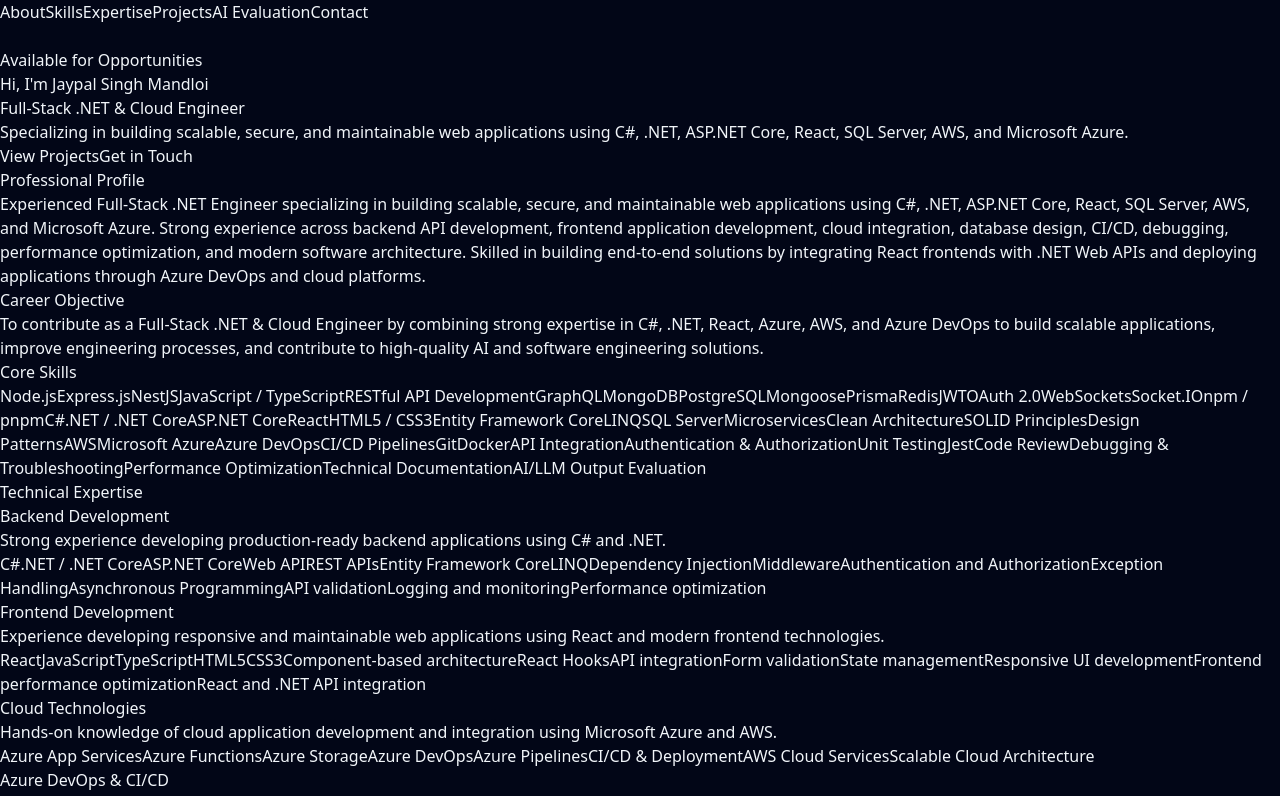
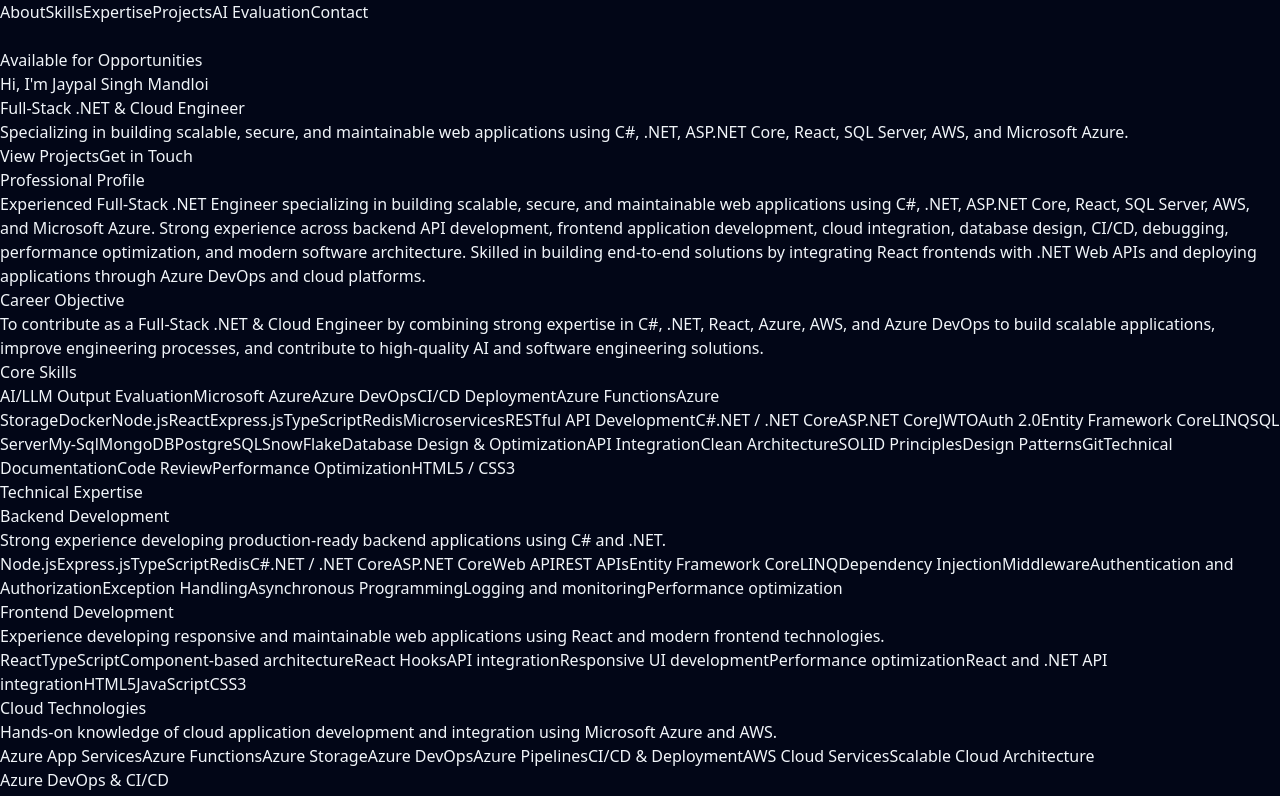
Before and after one commit to jaypalmandloi/jaypal-portfolio, a React (Vite) app: page / in a window 1280 px wide. Shown: the top 796 px of the page. Built offline with nearby package versions, Linux system fonts and the light colour scheme.

Commit message:
update node as backend

```diff
--- a/src/data/portfolioData.ts
+++ b/src/data/portfolioData.ts
@@ -13,16 +13,19 @@ export const portfolioData = {
   careerObjective: "To contribute as a Full-Stack .NET & Cloud Engineer by combining strong expertise in C#, .NET, React, Azure, AWS, and Azure DevOps to build scalable applications, improve engineering processes, and contribute to high-quality AI and software engineering solutions.",
 
   coreSkills: [
-    "Node.js", "Express.js", "NestJS", "JavaScript / TypeScript",
-"RESTful API Development", "GraphQL", "MongoDB", "PostgreSQL", "Mongoose",
-"Prisma", "Redis", "JWT", "OAuth 2.0", "WebSockets", "Socket.IO", "npm / pnpm",
-"C#", ".NET / .NET Core", "ASP.NET Core", "React", "HTML5 / CSS3",
-"Entity Framework Core", "LINQ", "SQL Server", "Microservices",
-"Clean Architecture", "SOLID Principles", "Design Patterns",
-"AWS", "Microsoft Azure", "Azure DevOps", "CI/CD Pipelines", "Git", "Docker",
-"API Integration", "Authentication & Authorization", "Unit Testing", "Jest",
-"Code Review", "Debugging & Troubleshooting", "Performance Optimization",
-"Technical Documentation", "AI/LLM Output Evaluation"
+    "AI/LLM Output Evaluation",
+
+    "Microsoft Azure", "Azure DevOps", "CI/CD Deployment", "Azure Functions", "Azure Storage", "Docker",
+    "Node.js", "React","Express.js",  "TypeScript","Redis",
+"Microservices","RESTful API Development",
+"C#", ".NET / .NET Core", "ASP.NET Core",
+ "JWT", "OAuth 2.0",
+ "Entity Framework Core", "LINQ",
+"SQL Server", "My-Sql","MongoDB", "PostgreSQL","SnowFlake", "Database Design & Optimization",
+"API Integration","Clean Architecture", "SOLID Principles", "Design Patterns",
+ "Git", "Technical Documentation",
+ "Code Review", "Performance Optimization",
+ "HTML5 / CSS3"
   ],
 
   technicalExpertise: [
@@ -30,20 +33,22 @@ export const portfolioData = {
       category: "Backend Development",
       description: "Strong experience developing production-ready backend applications using C# and .NET.",
       items: [
+         "Node.js", "Express.js",  "TypeScript","Redis",
         "C#", ".NET / .NET Core", "ASP.NET Core", "Web API", "REST APIs",
         "Entity Framework Core", "LINQ", "Dependency Injection", "Middleware",
         "Authentication and Authorization", "Exception Handling", "Asynchronous Programming",
-        "API validation", "Logging and monitoring", "Performance optimization"
+        "Logging and monitoring", "Performance optimization"
       ]
     },
     {
       category: "Frontend Development",
       description: "Experience developing responsive and maintainable web applications using React and modern frontend technologies.",
       items: [
-        "React", "JavaScript", "TypeScript", "HTML5", "CSS3",
-        "Component-based architecture", "React Hooks", "API integration", "Form validation",
-        "State management", "Responsive UI development", "Frontend performance optimization",
-        "React and .NET API integration"
+        "React",  "TypeScript",
+        "Component-based architecture", "React Hooks", "API integration",
+        "Responsive UI development", "Performance optimization",
+        "React and .NET API integration",
+        "HTML5","JavaScript", "CSS3"
       ]
     },
     {
```
